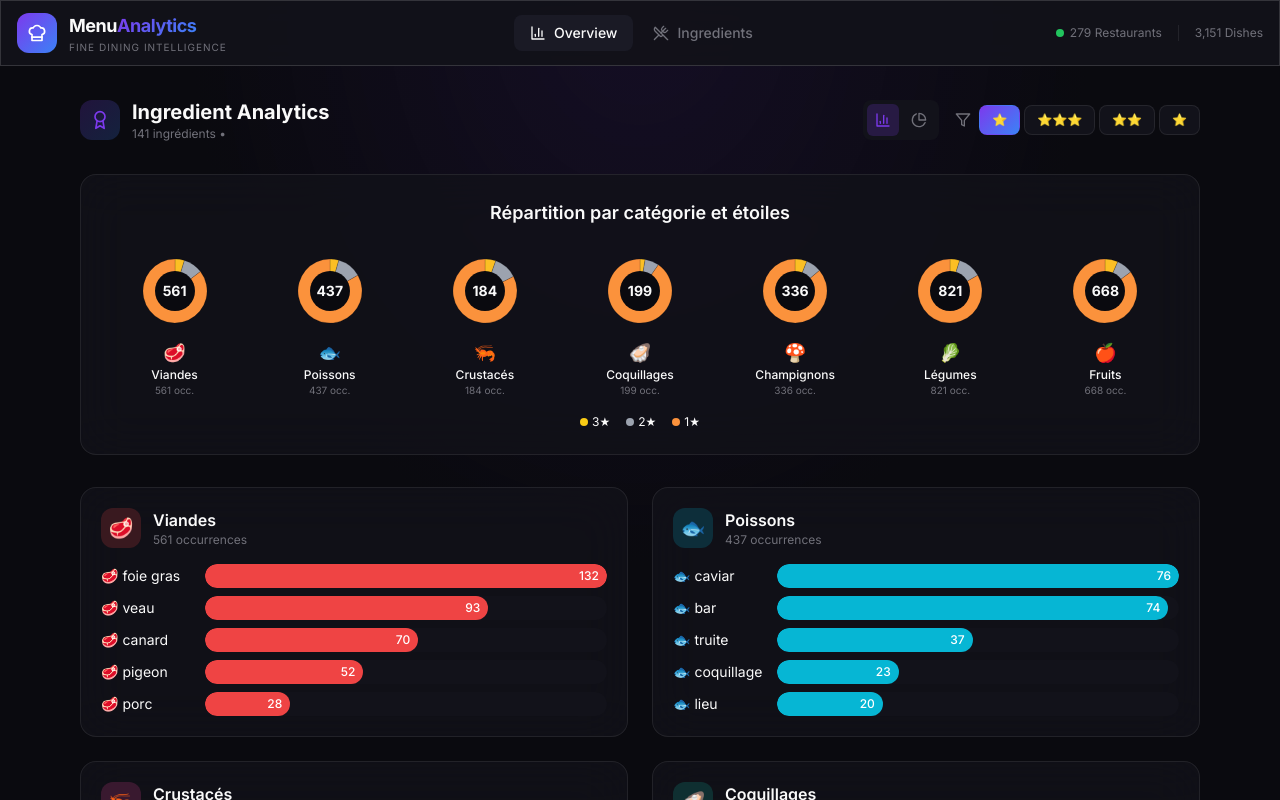
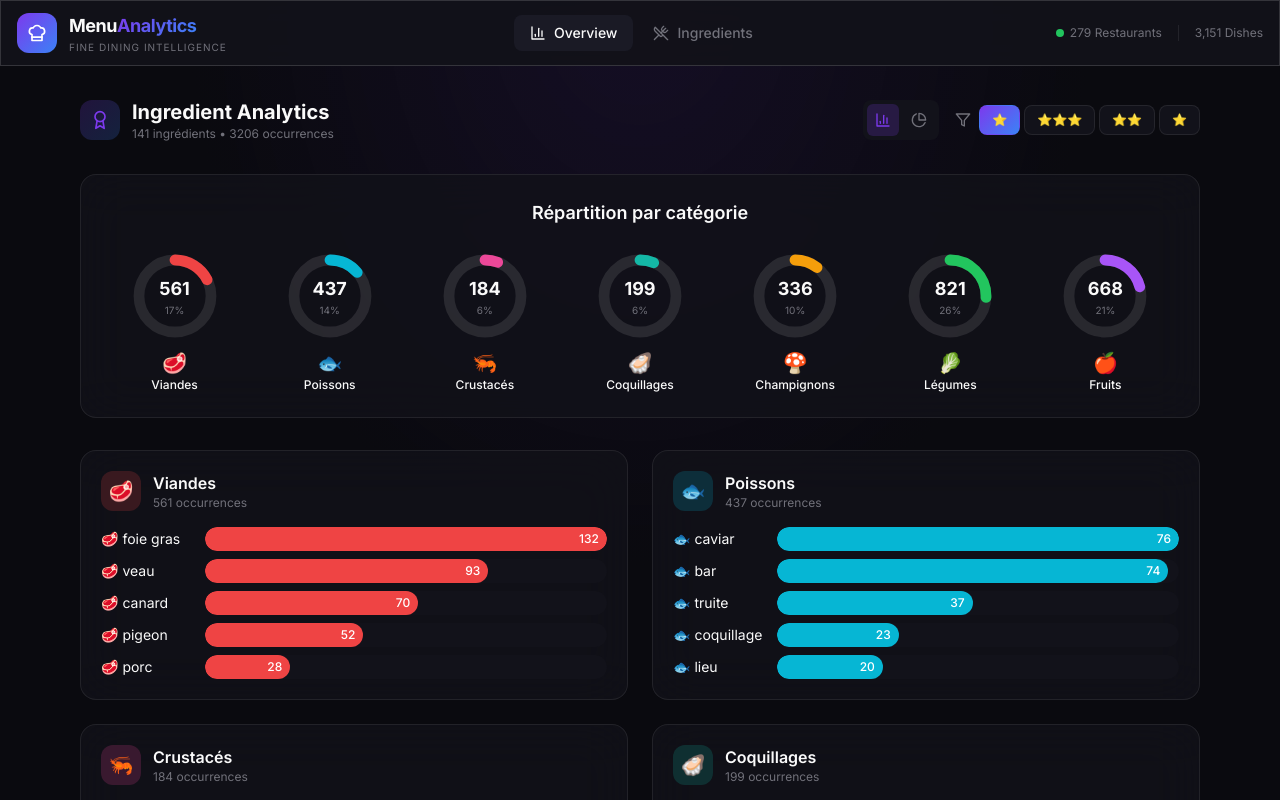
Before and after one commit to francois1791/table, a Next.js app: page / in a window 1280 px wide. Shown: the top 800 px of the page. Built offline with nearby package versions, Linux system fonts and the light colour scheme.

Commit message:
Simplify: Single color donut per category showing percentage, no star breakdown

```diff
--- a/src/app/page.tsx
+++ b/src/app/page.tsx
@@ -25,57 +25,51 @@ const stars = [
   { value: "1 étoile" as StarFilter, label: "1★", stars: "⭐" },
 ];
 
-// Donut Chart Component
+// Donut Chart Component - Simple with category color
 function DonutChart({
-  data,
-  size = 120,
-  showCenter = true,
-  centerValue
+  value,
+  total,
+  color,
+  size = 100
 }: {
-  data: { label: string; value: number; color: string }[];
+  value: number;
+  total: number;
+  color: string;
   size?: number;
-  showCenter?: boolean;
-  centerValue?: string;
 }) {
-  const total = data.reduce((sum, d) => sum + d.value, 0);
-  if (total === 0) return <div className="text-muted-foreground text-xs">Aucune donnée</div>;
-
-  let accumulated = 0;
+  const percentage = total > 0 ? (value / total) * 100 : 0;
+  const circumference = 2 * Math.PI * 40;
+  const strokeDasharray = `${(percentage / 100) * circumference} ${circumference}`;
 
   return (
     <div className="relative" style={{ width: size, height: size }}>
       <svg viewBox="0 0 100 100" className="w-full h-full -rotate-90">
-        {data.map((slice, i) => {
-          const start = (accumulated / total) * 360;
-          accumulated += slice.value;
-          const end = (accumulated / total) * 360;
-          const largeArc = end - start > 180 ? 1 : 0;
-
-          const startRad = (start * Math.PI) / 180;
-          const endRad = (end * Math.PI) / 180;
-
-          const x1 = 50 + 40 * Math.cos(startRad);
-          const y1 = 50 + 40 * Math.sin(startRad);
-          const x2 = 50 + 40 * Math.cos(endRad);
-          const y2 = 50 + 40 * Math.sin(endRad);
-
-          return (
-            <path
-              key={i}
-              d={`M 50 50 L ${x1} ${y1} A 40 40 0 ${largeArc} 1 ${x2} ${y2} Z`}
-              fill={slice.color}
-              stroke="rgba(0,0,0,0.2)"
-              strokeWidth="1"
-            />
-          );
-        })}
-        {showCenter && <circle cx="50" cy="50" r="25" fill="#0a0a0f" />}
+        {/* Background circle */}
+        <circle
+          cx="50"
+          cy="50"
+          r="40"
+          fill="none"
+          stroke="rgba(255,255,255,0.1)"
+          strokeWidth="12"
+        />
+        {/* Value arc */}
+        <circle
+          cx="50"
+          cy="50"
+          r="40"
+          fill="none"
+          stroke={color}
+          strokeWidth="12"
+          strokeLinecap="round"
+          strokeDasharray={strokeDasharray}
+          className="transition-all duration-1000"
+        />
       </svg>
-      {showCenter && (
-        <div className="absolute inset-0 flex items-center justify-center">
-          <span className="text-sm font-bold">{centerValue || total}</span>
-        </div>
-      )}
+      <div className="absolute inset-0 flex flex-col items-center justify-center">
+        <span className="text-lg font-bold">{value}</span>
+        <span className="text-[10px] text-muted-foreground">{Math.round(percentage)}%</span>
+      </div>
     </div>
   );
 }
@@ -122,20 +116,16 @@ export default function OverviewPage() {
 
   // Stats globales par catégorie
   const stats = useMemo(() => {
-    const byCat: Record<string, { total: number; byStar: Record<string, number> }> = {};
+    const byCat: Record<string, number> = {};
     categories.forEach((cat) => {
-      const catItems = filteredIngredients.filter((ing) => ing.category === cat.key);
-      byCat[cat.key] = {
-        total: catItems.reduce((sum, ing) => sum + ing.frequency, 0),
-        byStar: {
-          "3 étoiles": catItems.reduce((s, i) => s + (i.by_stars?.["3 étoiles"] || 0), 0),
-          "2 étoiles": catItems.reduce((s, i) => s + (i.by_stars?.["2 étoiles"] || 0), 0),
-          "1 étoile": catItems.reduce((s, i) => s + (i.by_stars?.["1 étoile"] || 0), 0),
-        }
-      };
+      byCat[cat.key] = filteredIngredients
+        .filter((ing) => ing.category === cat.key)
+        .reduce((sum, ing) => sum + ing.frequency, 0);
     });
     return byCat;
   }, [filteredIngredients]);
+
+  const totalAll = useMemo(() => Object.values(stats).reduce((a, b) => a + b, 0), [stats]);
 
   // Top 5 par catégorie
   const byCategory = useMemo(() => {
@@ -160,7 +150,7 @@ export default function OverviewPage() {
           <div>
             <h1 className="font-bold text-xl">Ingredient Analytics</h1>
             <p className="text-xs text-muted-foreground">
-              {filteredIngredients.length} ingrédients • {starFilter !== "all" && starFilter}
+              {filteredIngredients.length} ingrédients • {totalAll} occurrences
             </p>
           </div>
         </div>
@@ -216,40 +206,26 @@ export default function OverviewPage() {
         animate={{ opacity: 1, y: 0 }}
         className="glass rounded-2xl p-6 mb-8"
       >
-        <h2 className="text-lg font-semibold mb-6 text-center">Répartition par catégorie et étoiles</h2>
+        <h2 className="text-lg font-semibold mb-6 text-center">Répartition par catégorie</h2>
         <div className="grid grid-cols-2 md:grid-cols-4 lg:grid-cols-7 gap-4">
           {categories.map((cat) => {
-            const stat = stats[cat.key];
-            const donutData = [
-              { label: "3★", value: stat?.byStar["3 étoiles"] || 0, color: "#fbbf24" },
-              { label: "2★", value: stat?.byStar["2 étoiles"] || 0, color: "#9ca3af" },
-              { label: "1★", value: stat?.byStar["1 étoile"] || 0, color: "#fb923c" },
-            ].filter(d => d.value > 0);
-
-            if (donutData.length === 0) donutData.push({ label: "Aucun", value: 1, color: "#333" });
+            const value = stats[cat.key] || 0;
 
             return (
               <div key={cat.key} className="flex flex-col items-center">
                 <DonutChart
-                  data={donutData}
-                  size={80}
-                  centerValue={stat?.total.toString()}
+                  value={value}
+                  total={totalAll}
+                  color={cat.color}
+                  size={90}
                 />
                 <div className="mt-2 text-center">
-                  <span className="text-lg">{cat.emoji}</span>
+                  <span className="text-xl">{cat.emoji}</span>
                   <p className="text-xs font-medium">{cat.label}</p>
-                  <p className="text-[10px] text-muted-foreground">{stat?.total || 0} occ.</p>
                 </div>
               </div>
             );
           })}
-        </div>
-
-        {/* Legend */}
-        <div className="flex justify-center gap-4 mt-4 text-xs">
-          <span className="flex items-center gap-1"><span className="w-2 h-2 rounded-full bg-yellow-400"></span> 3★</span>
-          <span className="flex items-center gap-1"><span className="w-2 h-2 rounded-full bg-gray-400"></span> 2★</span>
-          <span className="flex items-center gap-1"><span className="w-2 h-2 rounded-full bg-orange-400"></span> 1★</span>
         </div>
       </motion.div>
 
@@ -277,7 +253,7 @@ export default function OverviewPage() {
                 </div>
                 <div>
                   <h2 className="font-semibold">{cat.label}</h2>
-                  <p className="text-xs text-muted-foreground">{stats[cat.key]?.total || 0} occurrences</p>
+                  <p className="text-xs text-muted-foreground">{stats[cat.key] || 0} occurrences</p>
                 </div>
               </div>
 
```
